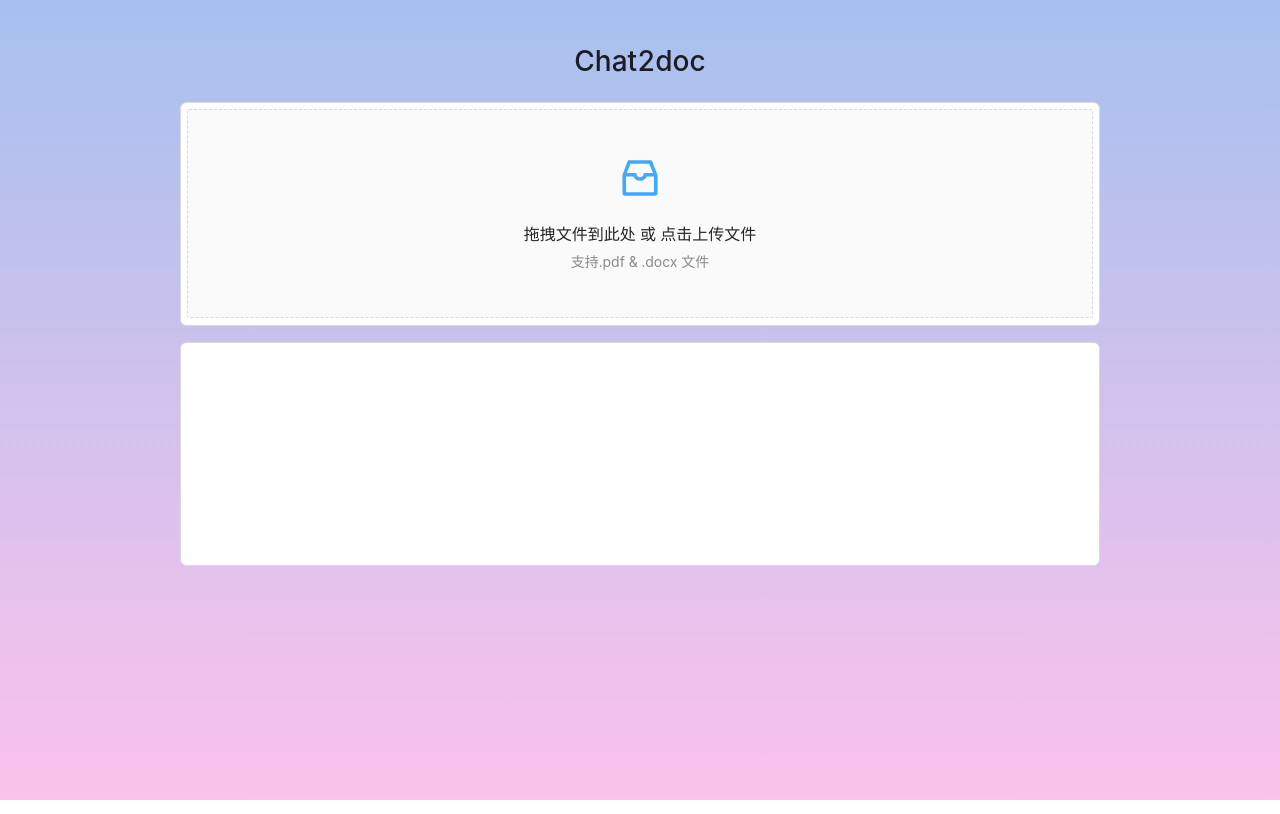
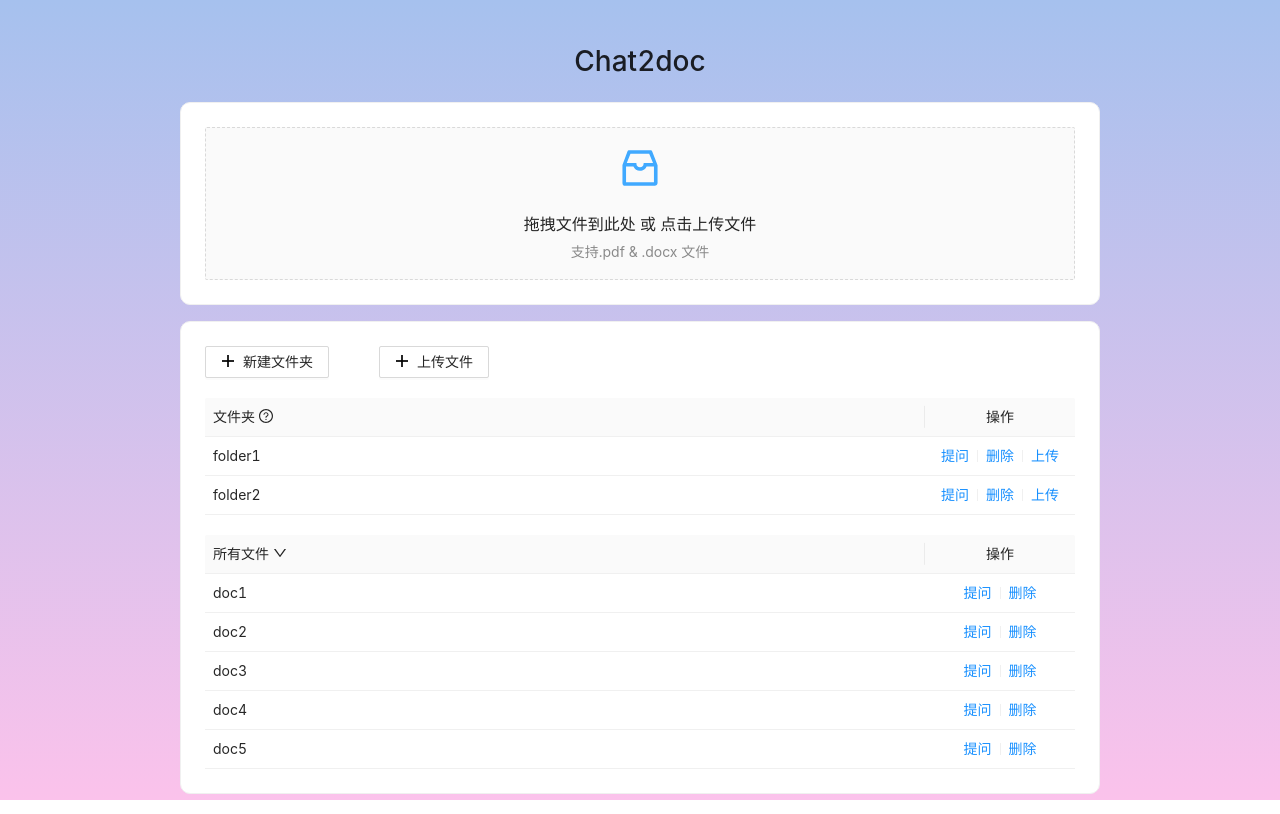
Before and after one commit to EkkoSonya/chat2doc, a Vue app: page / in a window 1280 px wide. Built offline with nearby package versions, Linux system fonts and the light colour scheme.

Commit message:
添加文件预览模块

```diff
--- a/src/App.vue
+++ b/src/App.vue
@@ -7,7 +7,8 @@
                 </h1>
             </div>
             <!-- 用户文件上传入口 -->
-            <div class="load">
+            <div class="load" style="margin-top:0px">
+                <a-card class="card">
                     <a-upload-dragger
                         v-model:fileList="fileList"
                         name="file"
@@ -29,27 +30,163 @@
                         </div>
 
                     </a-upload-dragger>
+                </a-card>
             </div>
             <!-- 用户上传文件列表 -->
             <div class="list">
+                <a-card class="card">
+                    <div class="folder" >
+                        <a-button style="margin-right:50px"><PlusOutlined />新建文件夹</a-button>
+                        <a-button><PlusOutlined />上传文件</a-button>
+                        <a-table
+                            size="small"
+                            :pagination={disabled:true,hideOnSinglePage:true}
+                            :columns="columns"
+                            :data-source="data.folders"
+                            style="margin-top: 10px;"
+                        >
+                            <template #name>
+                                <span>
+                                    文件夹
+                                    <QuestionCircleOutlined />
+                                </span>
+                            </template>
+                            <template #operation>
+                                <span>
+                                    <a>提问</a>
+                                    <a-divider type="vertical" />
+                                    <a>删除</a>
+                                    <a-divider type="vertical" />
+                                    <a>上传</a>
+                                </span>
+                            </template>
+                        </a-table>
+                    </div>
 
+                    <div class="items" style="margin-top: 20px;">
+                        <a-table
+                            size="small"
+                            :pagination={disabled:true,hideOnSinglePage:true}
+                            :columns="columns"
+                            :data-source="data.items"
+                        >
+                            <template #name>
+                                <span>
+                                    所有文件
+                                    <!-- <UpOutlined @click="text"/> -->
+                                    <DownOutlined @click="text"/>
+                                </span>
+                            </template>
+                            <template #operation>
+                                <span>
+                                    <a>提问</a>
+                                    <a-divider type="vertical" />
+                                    <a>删除</a>
+                                </span>
+                            </template>
+                        </a-table>
+                    </div>
+                </a-card>
             </div>
         </div>
 
     </div>
 </template>
 
-<script lang="ts">
-import { InboxOutlined } from '@ant-design/icons-vue';
+<script lang="ts" setup>
+import { InboxOutlined, PlusOutlined, QuestionCircleOutlined, DownOutlined, UpOutlined } from '@ant-design/icons-vue';
 import { message } from 'ant-design-vue';
-import { defineComponent, ref } from 'vue';
+import { reactive, ref } from 'vue';
 import type { UploadChangeParam } from 'ant-design-vue';
 
-export default defineComponent({
-    components: {
-        InboxOutlined,
+// 数据样式
+interface Item {
+    name: string;
+}
+
+interface Folder {
+    name: string;
+    docs?: Item[];
+}
+
+interface Data {
+    folders: Folder[];
+    items: Item[];
+    flag: boolean;
+}
+
+// 表格样式
+const columns = [
+    {
+        dataIndex: 'name',
+        key: 'name',
+        slots: {title: 'name'},
     },
-    setup() {
+    {
+        dataIndex: 'operation',
+        key: 'operation',
+        title: '操作',
+        slots:{customRender: 'operation'},
+        align: 'center',
+        width: 150,
+        customHeaderCell: ()=>({
+            style: {
+                textAlign: 'center'
+            }
+        })
+    }
+]
+
+// 数据
+const data = reactive<Data>({
+    folders: [],
+    items: [],
+    flag: true
+})
+
+const fileList = ref([])
+const handleDrop = (e: DragEvent) => {
+    console.log(e);
+}
+
+// 模拟数据
+data.folders = [
+    {
+        name:'folder1',
+        docs:[
+            {
+                name:'doc1',
+            },
+            {
+                name:'doc2',
+            }
+        ]
+    },
+    {
+        name:'folder2',
+        docs:[
+            {
+                name:'doc3',
+            },
+            {
+                name:'doc4',
+            },
+            {
+                name:'doc5',
+            }
+        ]
+    }
+]
+data.folders.forEach(folder => {
+    if(folder.docs){
+        folder.docs.forEach(doc => {
+            data.items.push(doc)
+        })
+    }
+})
+
+
+// 函数
 const handleChange = (info: UploadChangeParam) => {
     const status = info.file.status;
     if (status !== 'uploading') {
@@ -61,21 +198,22 @@ export default defineComponent({
         message.error(`${info.file.name} file upload failed.`);
     }
 };
-        return {
-            handleChange,
-            fileList: ref([]),
-            handleDrop: (e: DragEvent) => {
-                console.log(e);
-            },
-        };
-    },
-})
+
+const text = () => {
+    let table = <HTMLImageElement>document.querySelector('.items .ant-table-tbody')
+    if(data.flag)
+        table.style.display = ''
+    else
+        table.style.display = 'none'
+    data.flag = !data.flag
+}
 </script>
 
 <style scoped lang="scss">
 #app {
     width: 100%;
-    height: 100%;
+    padding-left: calc(100vw - 100%);
+    min-height: 100vh;
     background-image: linear-gradient(to top, #fbc2eb 0%, #a6c1ee 100%);
     display: flex;
     flex-direction: column;
@@ -88,30 +226,16 @@ export default defineComponent({
         flex-direction: column;
         align-items: center;
 
-        .load, .list {
-            min-height: 14rem;
+        .card {
             width: 100%;
-            padding: 0.4rem;
-            border: 1px solid #d9d9d9;
-            border-radius: 0.4rem;
-            background-color: #fff;
-            .upload {
-                display: flex;
-                height: 100%;
-                flex-direction: column;
-                align-items: center;
-                justify-content: center;
-            }
+            border-radius: 10px;
+            min-height: 200px;
         }
 
-        .list {
+        .list, .load {
+            width: 100%;
             margin-top: 1rem;
         }
     }
 }
-
-.main {
-    width: 100%;
-    height: 100%;
-}
 </style>
```
Lines whose indentation alone changed are shown as unchanged.
